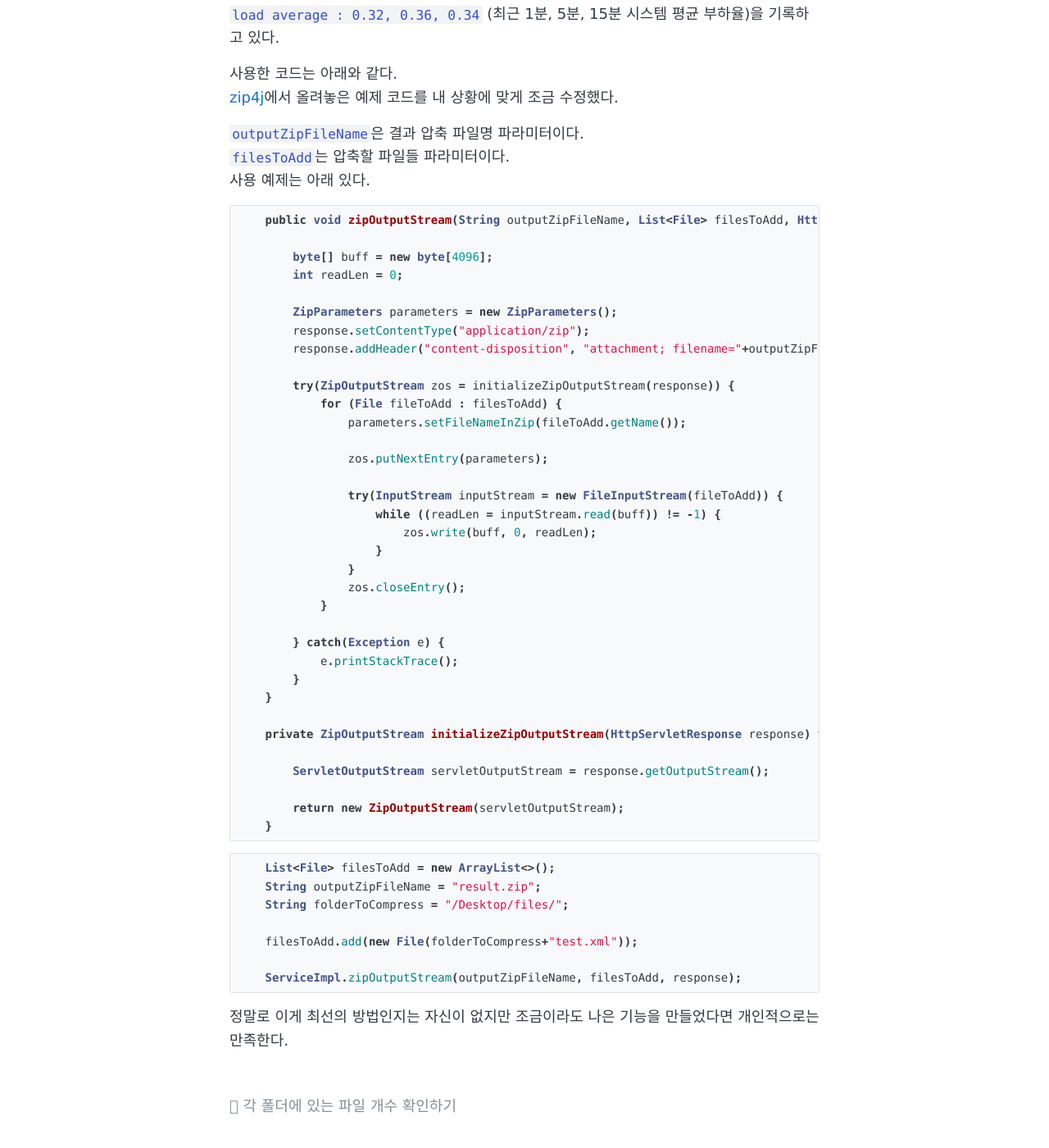
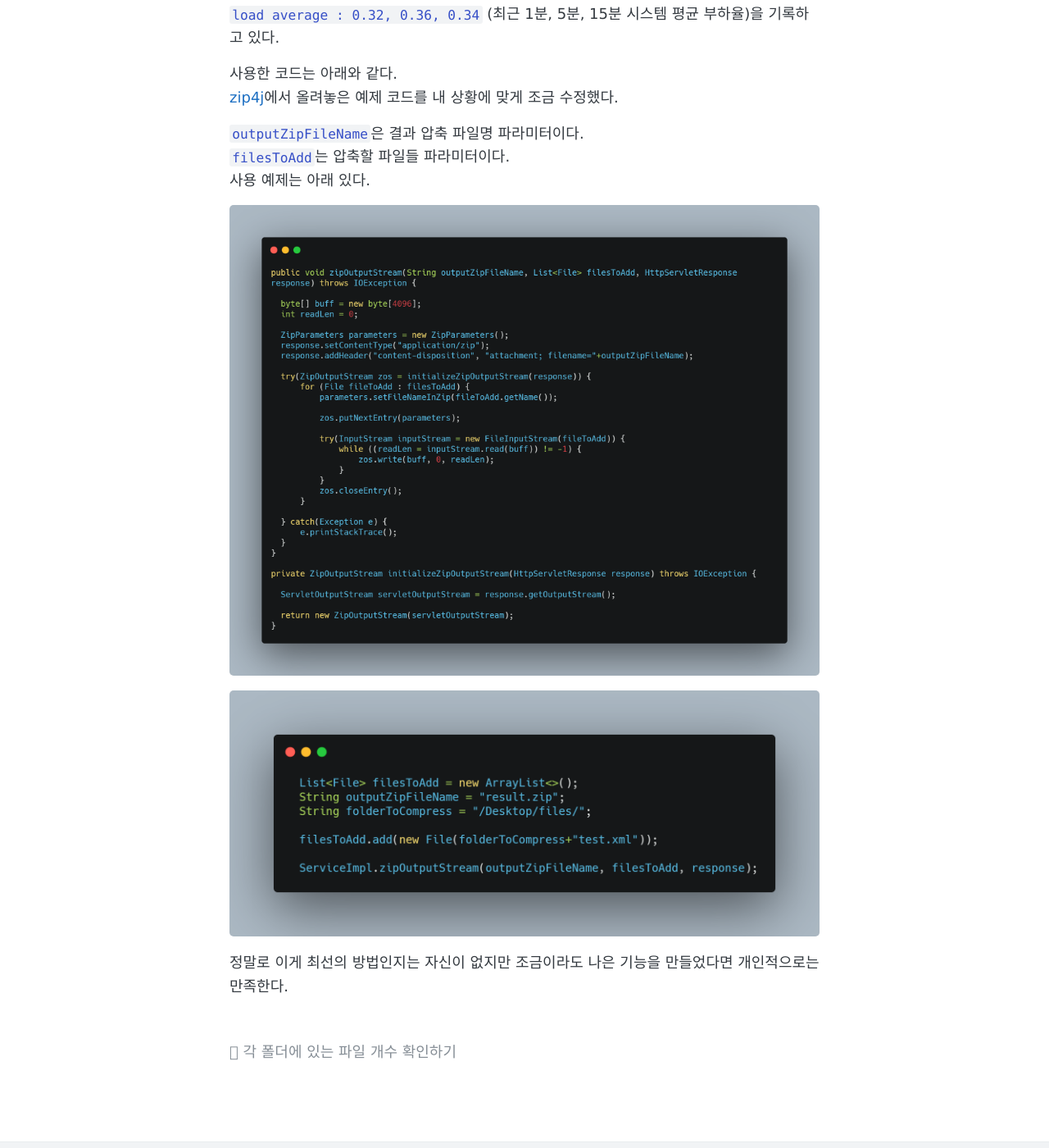
Before and after one commit to pjs21s/pjs21s.github.io, a Jekyll site: the page built from _posts/2021-02-26-zip-output-stream.md, in a window 1280 px wide and 1400 px high, scrolled down 1764 px. Shown: the whole window at 82% size. Built offline with Jekyll 4.4.1, drawn with Linux system fonts in a browser that asks for light colours; comment, search, counter and statistics services are not loaded.

Commit message:
코드 이미지로 교체

````diff
--- a/_posts/2021-02-26-zip-output-stream.md
+++ b/_posts/2021-02-26-zip-output-stream.md
@@ -57,53 +57,9 @@ comments: true
 `filesToAdd`는 압축할 파일들 파라미터이다.
 사용 예제는 아래 있다.
 
+<img src="/images/zipoutput-code.png">
 
-```java
-    public void zipOutputStream(String outputZipFileName, List<File> filesToAdd, HttpServletResponse response) throws IOException {
-
-        byte[] buff = new byte[4096];
-        int readLen = 0;
-
-        ZipParameters parameters = new ZipParameters();
-        response.setContentType("application/zip");
-        response.addHeader("content-disposition", "attachment; filename="+outputZipFileName);
-
-        try(ZipOutputStream zos = initializeZipOutputStream(response)) {
-            for (File fileToAdd : filesToAdd) {
-                parameters.setFileNameInZip(fileToAdd.getName());
-
-                zos.putNextEntry(parameters);
-
-                try(InputStream inputStream = new FileInputStream(fileToAdd)) {
-                    while ((readLen = inputStream.read(buff)) != -1) {
-                        zos.write(buff, 0, readLen);
-                    }
-                }
-                zos.closeEntry();
-            }
-
-        } catch(Exception e) {
-            e.printStackTrace();
-        }
-    }
-
-    private ZipOutputStream initializeZipOutputStream(HttpServletResponse response) throws IOException {
-
-        ServletOutputStream servletOutputStream = response.getOutputStream();
-
-        return new ZipOutputStream(servletOutputStream);
-    }
-```
-
-```java
-    List<File> filesToAdd = new ArrayList<>();
-    String outputZipFileName = "result.zip";
-    String folderToCompress = "/Desktop/files/";
-
-    filesToAdd.add(new File(folderToCompress+"test.xml"));
-
-    ServiceImpl.zipOutputStream(outputZipFileName, filesToAdd, response);
-```
+<img src="/images/zipoutput-code2.png">
 
 정말로 이게 최선의 방법인지는 자신이 없지만 조금이라도 나은 기능을 만들었다면
 개인적으로는 만족한다.
````
Also changed, not shown: images/zipoutput-code.png (added), images/zipoutput-code2.png (added).
